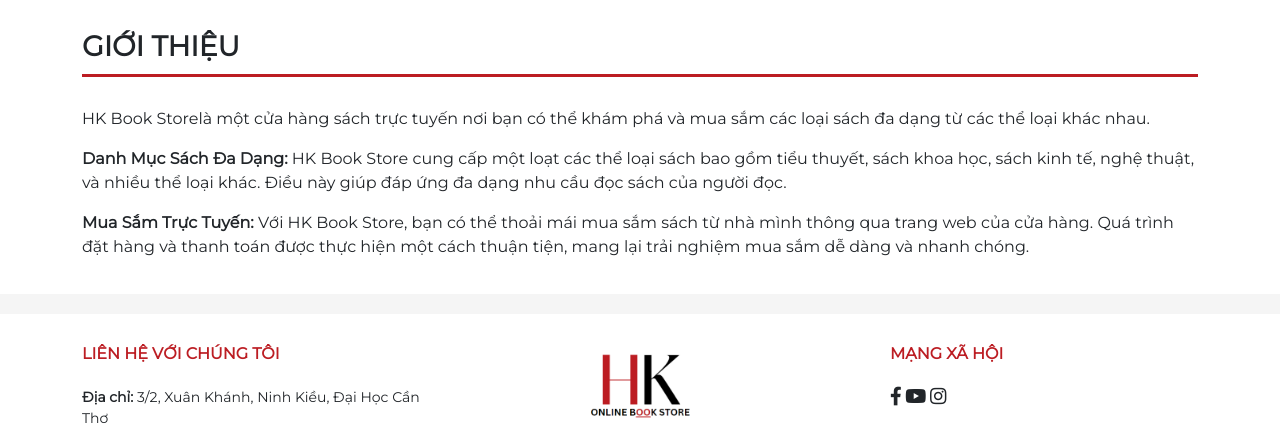
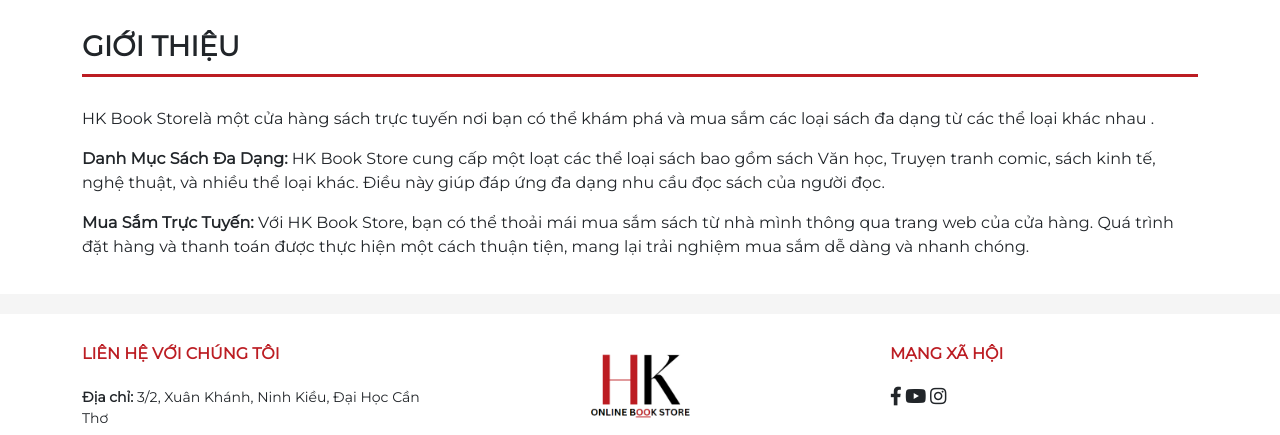
Before and after one commit to 23-24Sem1-Courses/ct27501-project-khanhnehe, a PHP site: template view/about.php in a window 1280 px wide; the page is wider, and only the part inside the window is pictured. Shown: the part 241-676 px from the top of that part. Run offline with PHP 8.4, Linux system fonts and the light colour scheme; the template is opened without the code that fills it, so the values that code supplies are empty.

Commit message:
hoàn thành giao diện cho website

```diff
--- a/view/about.php
+++ b/view/about.php
@@ -12,11 +12,12 @@
 <main class="container">
     <h3 id="title_about">GIỚI THIỆU</h3>
     <p>HK Book Storelà một cửa hàng sách trực tuyến nơi bạn có thể
-        khám phá và mua sắm các loại sách đa dạng từ các thể loại khác nhau.
+        khám phá và mua sắm các loại sách đa dạng từ các thể loại khác nhau .
     </p>
     <p>
         <strong>Danh Mục Sách Đa Dạng:</strong>
-        HK Book Store cung cấp một loạt các thể loại sách bao gồm tiểu thuyết, sách khoa học, sách kinh tế, nghệ thuật,
+        HK Book Store cung cấp một loạt các thể loại sách bao gồm sách Văn học, Truyẹn tranh comic, sách kinh tế, nghệ
+        thuật,
         và nhiều thể loại khác. Điều này giúp đáp ứng đa dạng nhu cầu đọc sách của người đọc.
     </p>
     <p> <strong>Mua Sắm Trực Tuyến:</strong>
```
